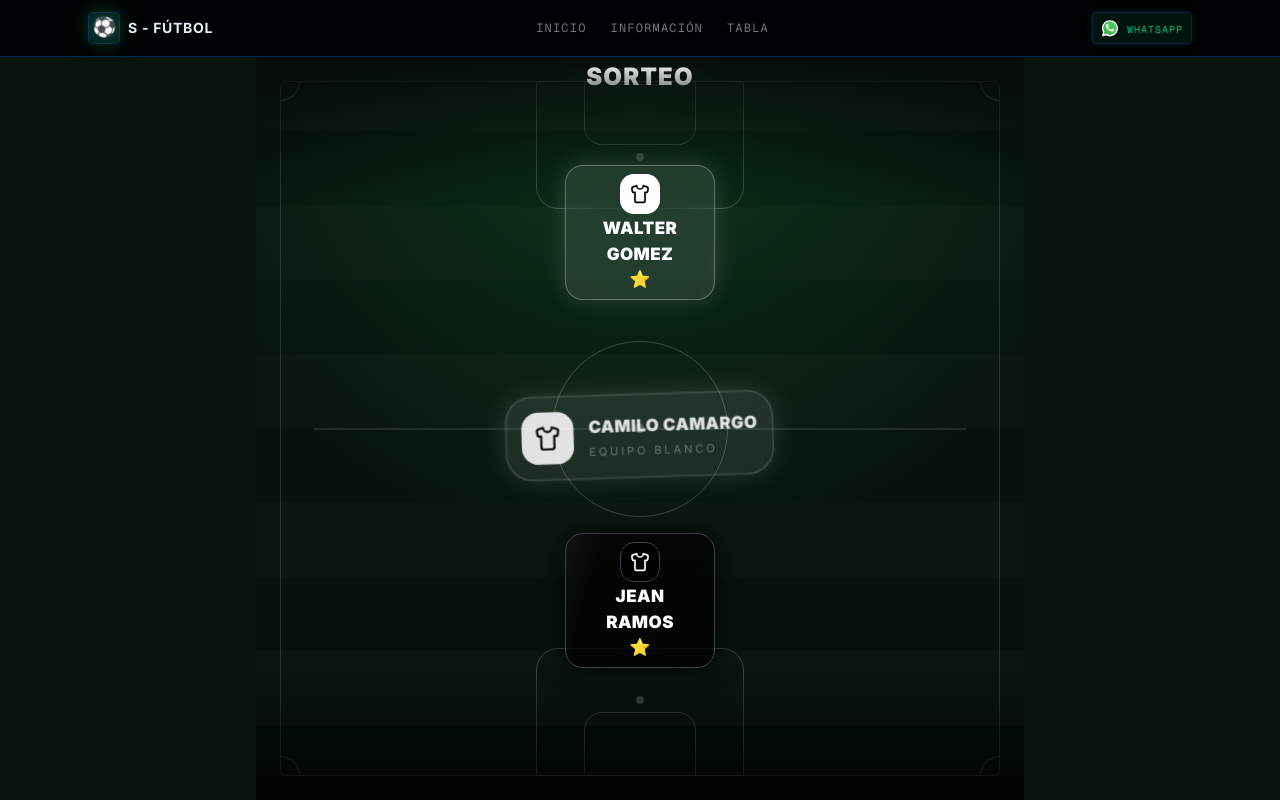
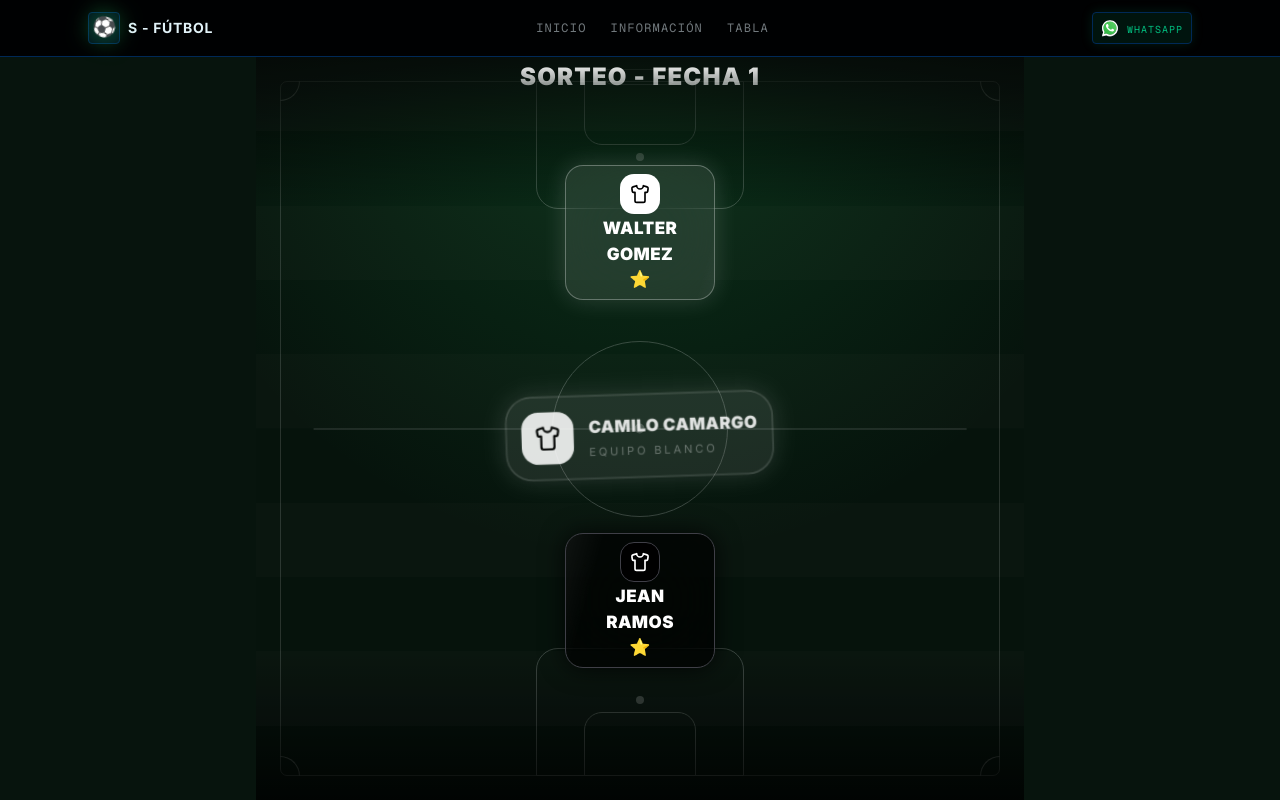
Before and after one commit to Wida7/s-futbol, a Next.js app: page /team-draw in a window 1280 px wide. Built offline with nearby package versions, Linux system fonts and the light colour scheme.

Commit message:
Título team draw

```diff
--- a/app/team-draw/page.tsx
+++ b/app/team-draw/page.tsx
@@ -12,6 +12,8 @@ interface Player {
 	nombre: string
 	equipo: 'blanco' | 'negro'
 }
+
+const tittle = "SORTEO - FECHA 1"
 
 const players: Player[] = [
 	{ id: 1, nombre: 'Walter Gomez ⭐', equipo: 'blanco' },
@@ -83,7 +85,7 @@ export default function SorteoPage() {
 					</div> */}
 
 						<h1 className="bg-linear-to-b from-white to-white/40 bg-clip-text text-2xl font-black uppercase tracking-[0.15em] text-transparent">
-							Sorteo
+							{tittle}
 						</h1>
 					</motion.div>
 
```
